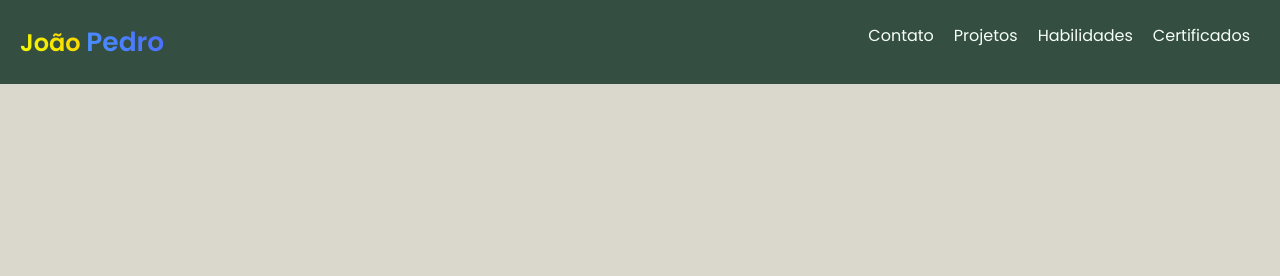
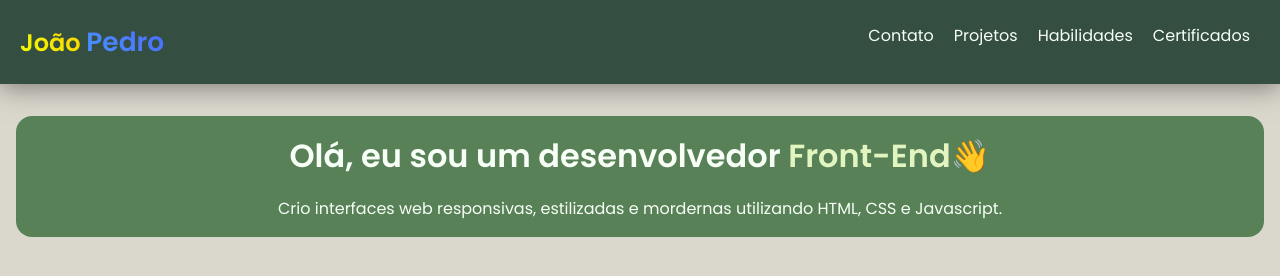
Before and after one commit to Zumbisinho/Portifolio, a plain HTML site: page index.html in a window 1280 px wide. Drawn offline with Linux system fonts and the light colour scheme.

Commit message:
Iniciando a construção do hero

```diff
--- a/index.html
+++ b/index.html
@@ -2,7 +2,6 @@
 <html lang="en">
 <head>
   <meta charset="UTF-8">
-  <meta http-equiv="X-UA-Compatible" content="IE=Edge">
   <meta name="viewport" content="width=device-width, initial-scale=1">
 
   <title>João Pedro | Portifólio</title>
@@ -12,7 +11,8 @@
 
   <!-- Custom Styles -->
   <link rel="stylesheet" href="styles/header.css">
-  <link rel="stylesheet" href="styles/background.css" />
+  <link rel="stylesheet" href="styles/background.css">
+  <link rel="stylesheet" href="styles/main.css">
   <link href="https://fonts.googleapis.com/css2?
 family=Poppins:wght@400;600&family=Roboto&display=swap" rel="stylesheet">
 </head>
@@ -46,7 +46,10 @@ family=Poppins:wght@400;600&family=Roboto&display=swap" rel="stylesheet">
   </header>
 
   <section class="hero">
-    <h2></h2>
+    <h2>Olá, eu sou um desenvolvedor <span>Front-End</span>👋</h2>
+    <article>
+      Crio interfaces web responsivas, estilizadas e mordernas utilizando HTML, CSS e Javascript.
+    </article>
   </section>
   <script src="main.js"></script>
 </body>
--- a/styles/header.css
+++ b/styles/header.css
@@ -11,13 +11,7 @@ header .dropdown{
   }
 }
 
-:root{
---cor-primaria: #588157;
---cor-secundaria: #344E41;
---cor-fundo: #DAD7CD;
---cor-texto: #F7FFF7;
---cor-terciaria: #A3B18A;
-}
+
 body{
   margin: 0px;
 }
@@ -35,6 +29,7 @@ header{
   padding: 0;
   align-items: center;
   height: 84px;
+  box-shadow: 0px 4px 24px rgba(63, 62, 62, 0.58);
 }
 
 header .esquerda{
--- /dev/null
+++ b/styles/main.css
@@ -0,0 +1,36 @@
+:root{
+--cor-primaria: #588157;
+--cor-secundaria: #344E41;
+--cor-fundo: #DAD7CD;
+--cor-texto: #F7FFF7;
+--cor-terciaria: #E2F5C1;
+}
+
+
+
+
+.hero{
+  display: flex;
+  justify-content: center;
+  align-items: center;
+  flex-direction: column;
+  text-align: center;
+  margin: 2rem 1rem;
+  background-color: var(--cor-primaria);
+  color: var(--cor-texto);
+  border-radius: 1rem;
+  padding: 1rem;
+  font-family: "Poppins";
+}
+.hero h2{
+  margin: 0;
+  font-size: 2rem;
+  margin-bottom: 1rem;
+}
+.hero article{
+  margin: 0;
+  font-size: 1rem;
+}
+.hero h2 span{
+  color: var(--cor-terciaria);
+}
```
